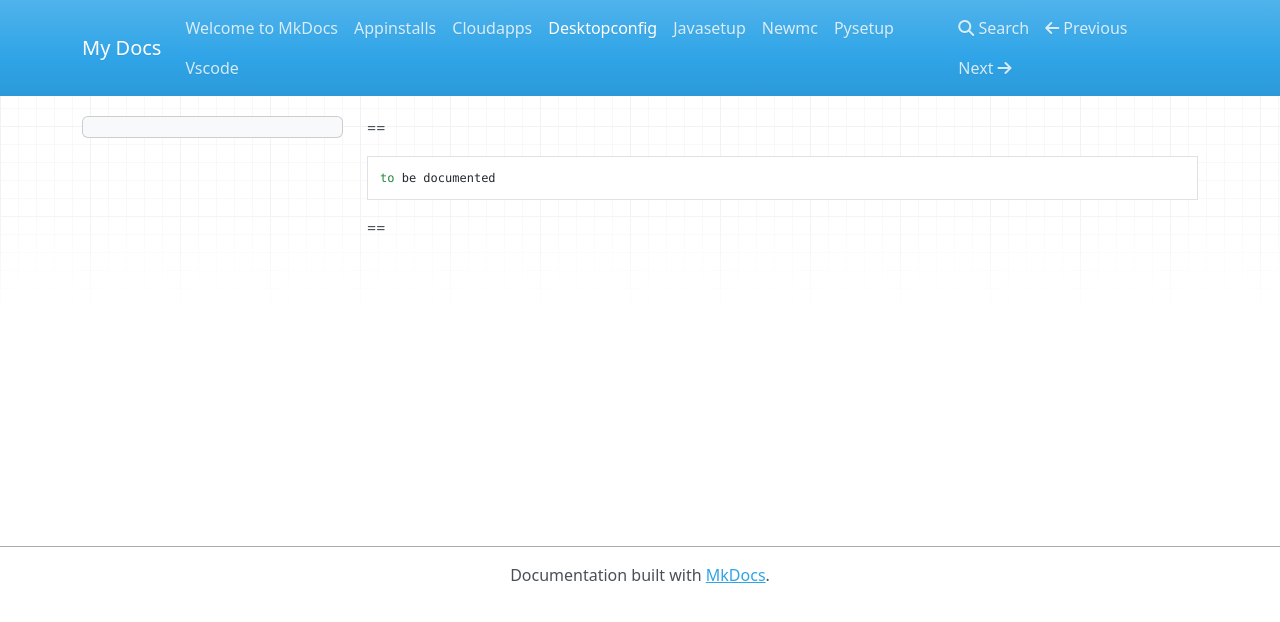
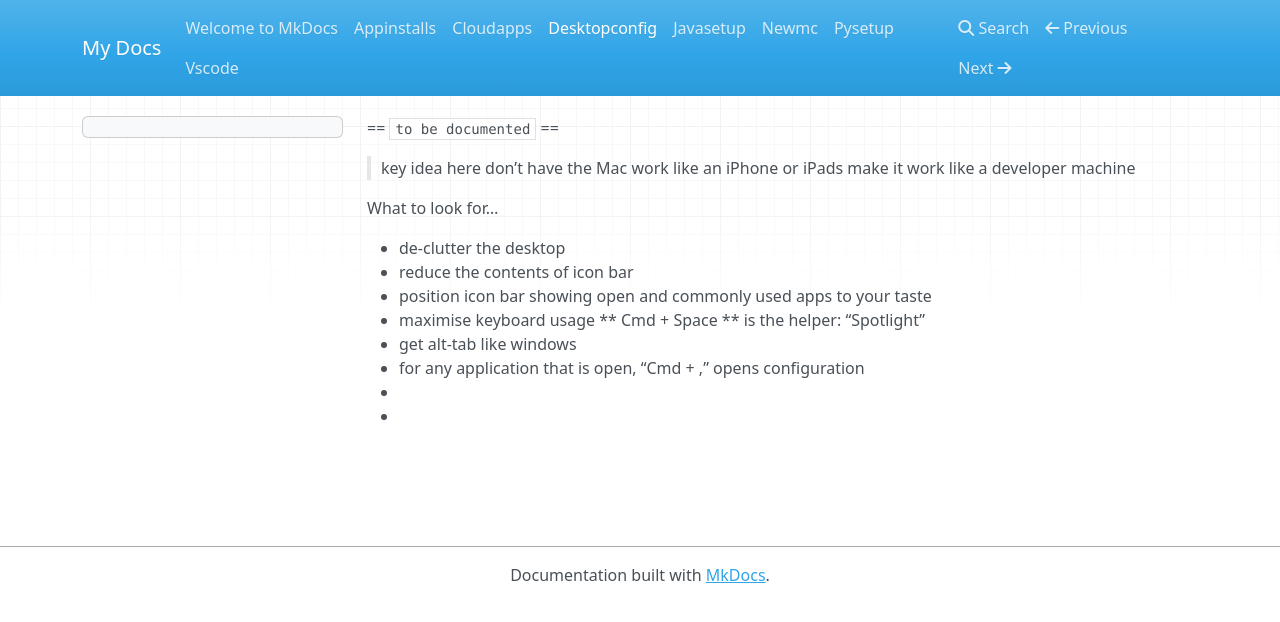
Before and after one commit to amitrajpurkar/tuneinwithmac, an MkDocs documentation site: the page built from docs/desktopconfig.md, in a window 1280 px wide. Shown: the top 622 px of the page. Built offline with MkDocs 1.6.1, drawn with Linux system fonts in a browser that asks for light colours; nearby versions of some CDN libraries.

Commit message:
Mac desktop notes
How to declutter and organise the desktop

````diff
--- a/docs/desktopconfig.md
+++ b/docs/desktopconfig.md
@@ -1,6 +1,16 @@
-==
-```
-to be documented
-```
+== ```to be documented``` ==
 
-==
+> key idea here
+> don’t have the Mac work like an iPhone or iPads
+> make it work like a developer machine
+
+What to look for…
+
+* de-clutter the desktop
+* reduce the contents of icon bar
+* position icon bar showing open and commonly used apps to your taste
+* maximise keyboard usage ** Cmd + Space ** is the helper: “Spotlight”
+* get alt-tab like windows
+* for any application that is open, “Cmd + ,” opens configuration
+*
+*
````
